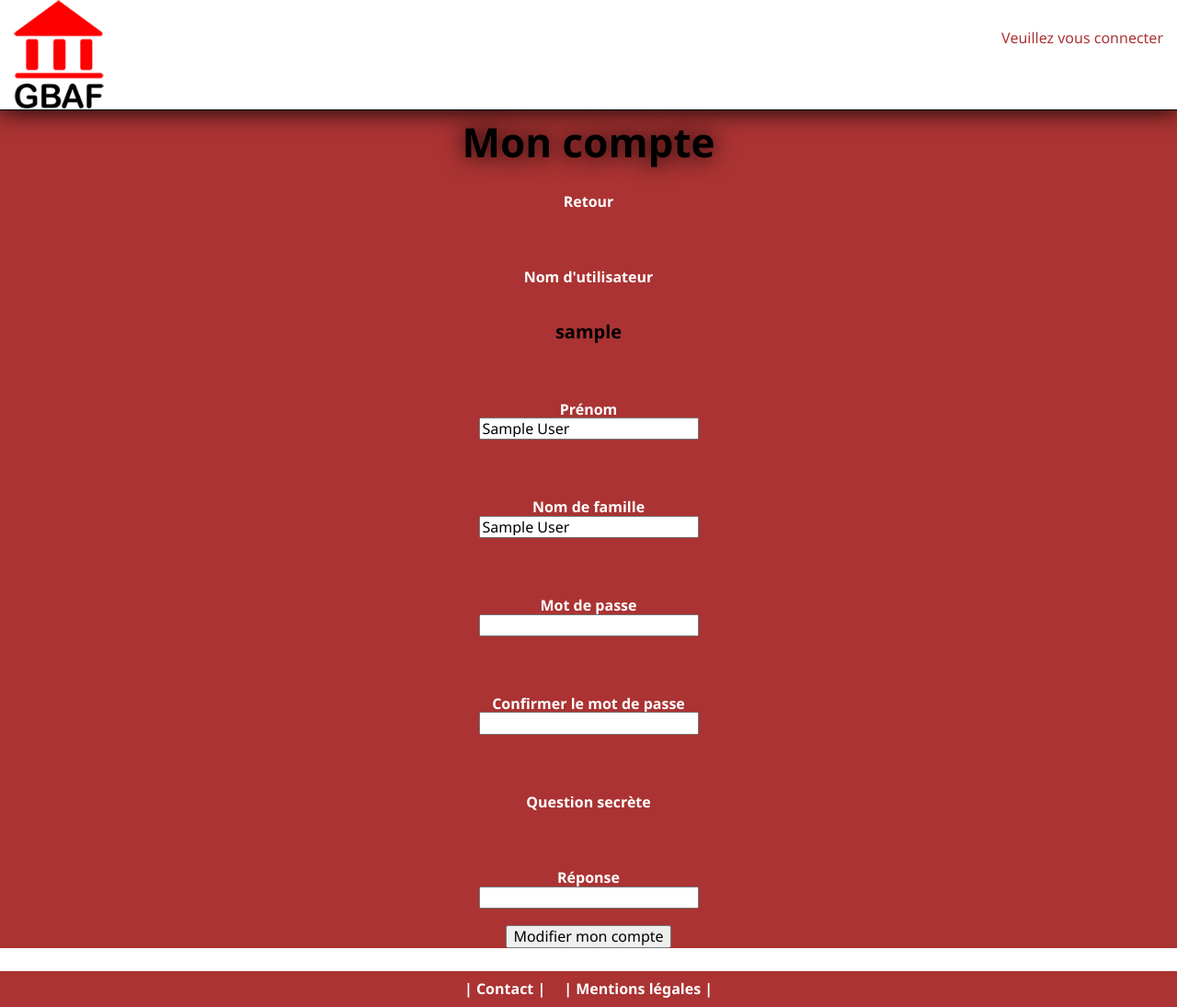
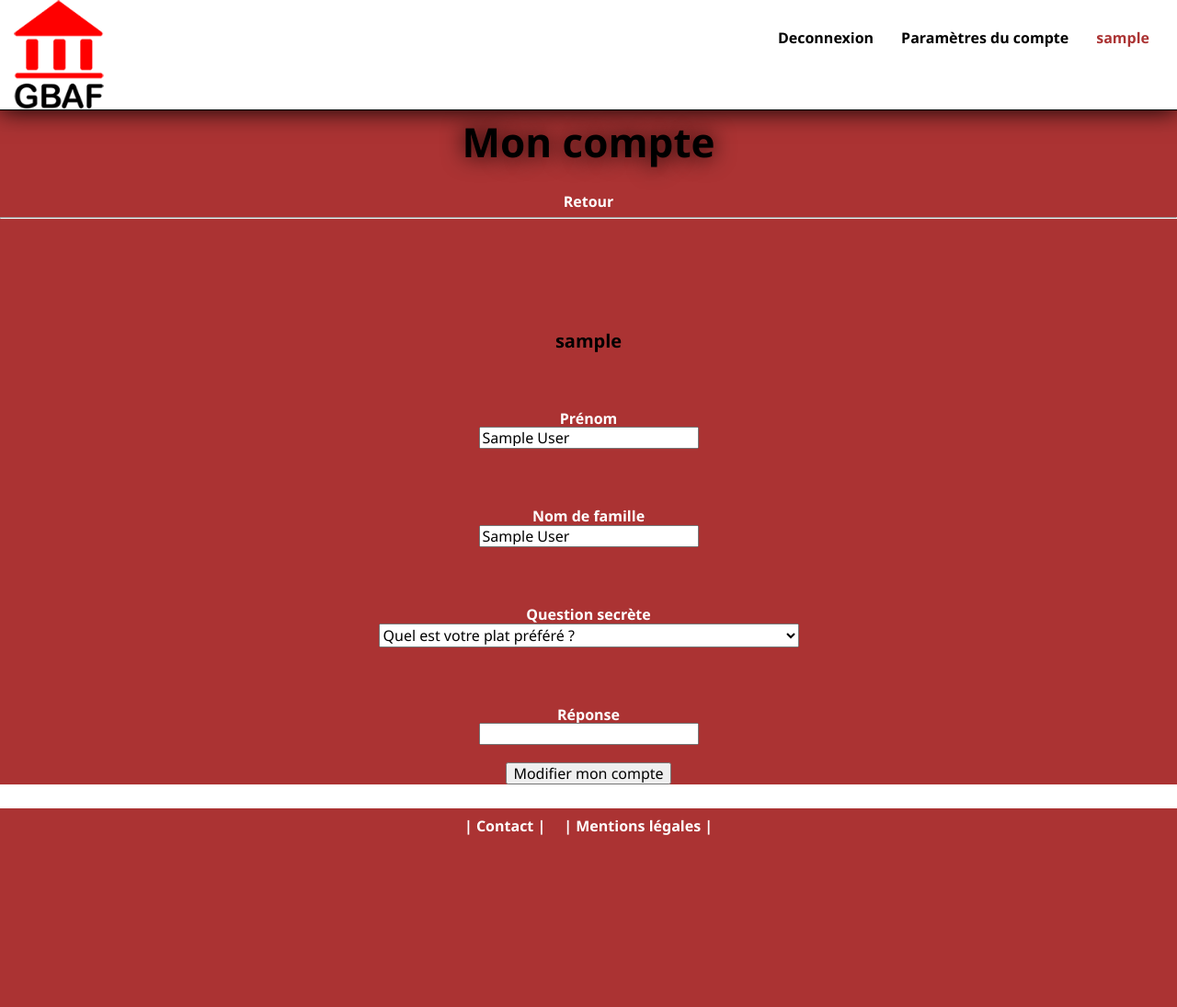
Before and after one commit to ClrGe/GBAF, a PHP site: page /parametres.php in a window 1280 px wide. Shown: the whole page at 92% size. After the commit the page ends 908 px from the top, so only its background shows below. Run offline with PHP 8.4, Linux system fonts and the light colour scheme; the visitor is signed in with stand-in values (Sample User, id 1); data that the repository does not hold is empty; some libraries are stand-ins or nearby versions.

Commit message:
Update parametres.php

```diff
--- a/parametres.php
+++ b/parametres.php
@@ -66,23 +66,18 @@ if (isset($_POST['id']) && isset($_POST['username'])  && isset($_POST['prenom'])
         $req->closeCursor();
     }
 }
-    session_start();
-    $_SESSION['id'] = $username;
-	$_SESSION['prenom'] = $prenom;
-	$_SESSION['nom'] = $nom;
-
         require "templates/head.php";
         require "templates/header.php";
     ?>
         <div>
             <form class="formConnexion parametres" action="parametres.php" method="post">
                 <h1 class="black compte">Mon compte</h1>
-                <a href="index.php" class="white">Retour</a>
+                <a href="index.php" class="white">Retour</a><hr>
                 <div class="champs">
                     <input type="hidden" name="id_user" value="<?php echo $resultat['id_user']; ?>">
                 </div>
                 <div class="champs">
-                    <label for="username"><b>Nom d'utilisateur</b><br /></label>
+                    <label for="username"><b></b><br /></label>
                     <br /><h3 class="black"><?php echo $resultat['username'] . ' '; ?></h3>
                 </div>
                 <div class="champs">
@@ -94,16 +89,13 @@ if (isset($_POST['id']) && isset($_POST['username'])  && isset($_POST['prenom'])
                     <input type="text" value='<?php echo $resultat['nom'] ?>' name="nom" required><br />
                 </div>
                 <div class="champs">
-                    <label for="password"><b>Mot de passe</b></label><br />
-                    <input type="password" value='<?php echo $resultat['password'] ?>' name="password" id="password" required><br/>
-                </div>
-                <div class="champs">
-                    <label for="confirmPassword"><b>Confirmer le mot de passe</b></label><br />
-                    <input type="password" value='<?php echo $resultat['password'] ?>' name="confirmPassword" required><br />
-                </div>
-                <div class="champs">
                     <label for="question"><b>Question secrète</b><br /></label>
-                    <?php echo $resultat['question'] ?>
+                    <select name="question">
+                        <option>Quel est votre plat préféré ?</option>
+                        <option>Comment s'appelait votre premier animal de compagnie ?</option>
+                        <option>Quelle est votre destination de voyage de rêve ?</option>
+                        <option>Dans quelle ville votre père est-il né ?</option>
+                    </select>
                 </div>
                 <div class="champs">
                     <label for="reponse"><b>Réponse</b><br /></label>
```
